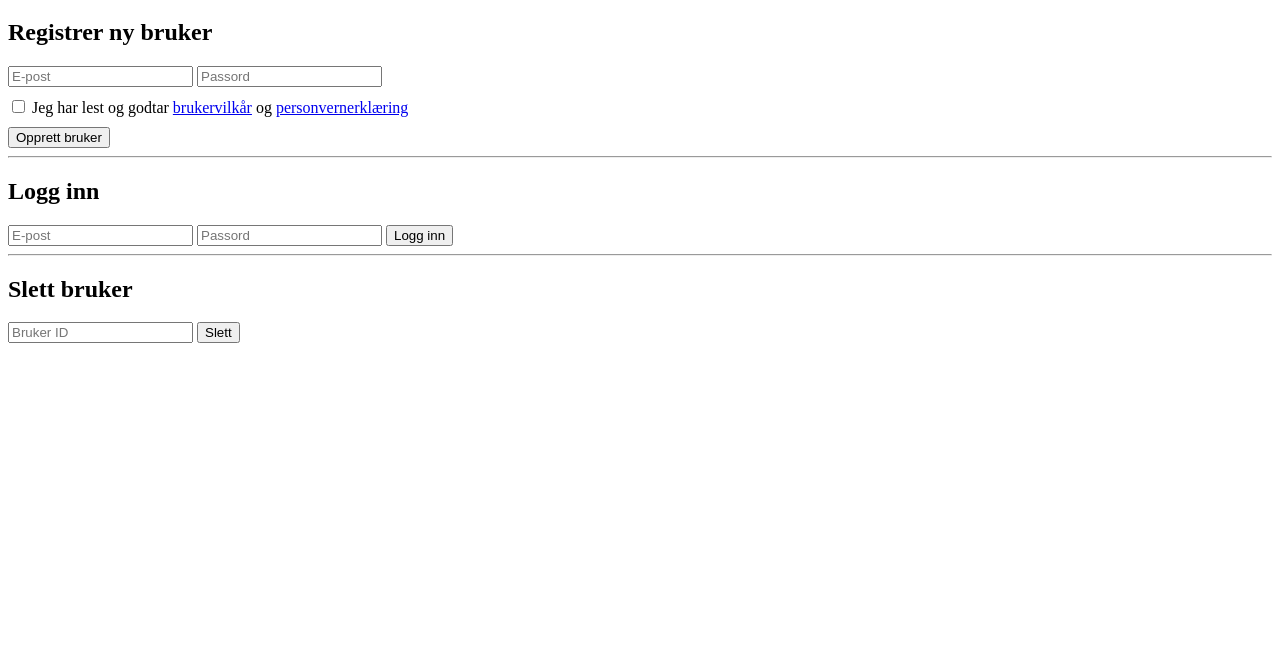
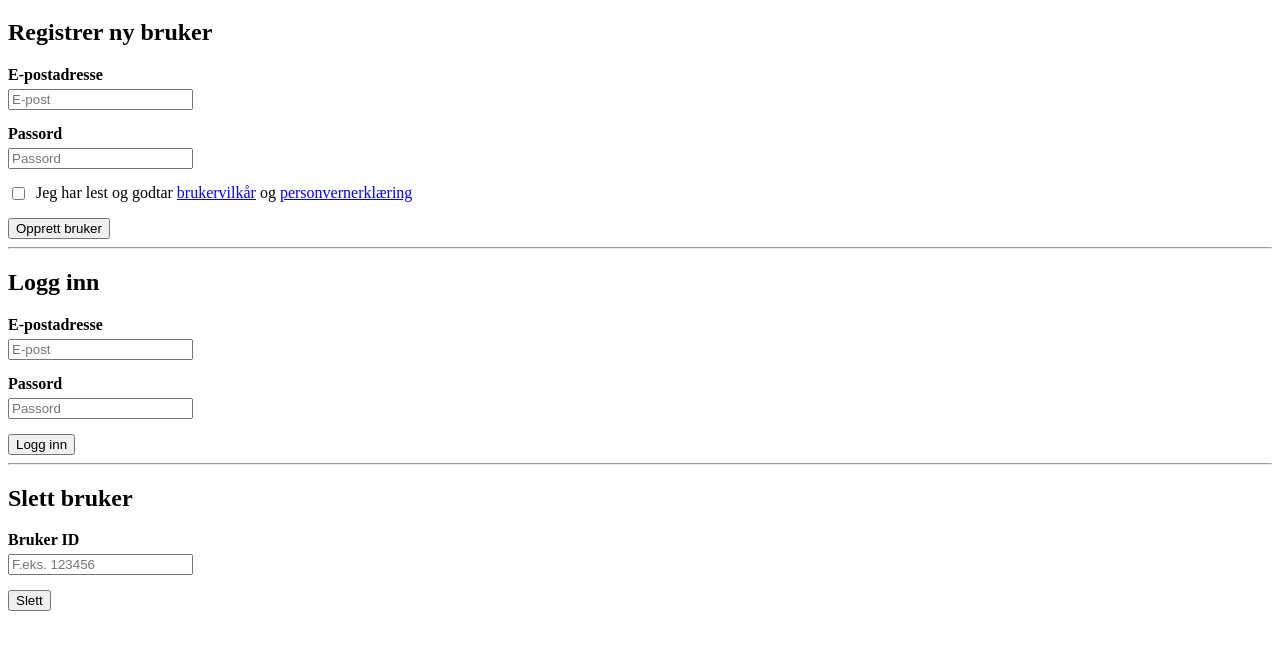
Before and after one commit to STIANSU/Top-movie-list, a website with bundled scripts: page public/index.html in a window 1280 px wide. Shown: the part 61-710 px from the top of the page. Built offline with nearby package versions, Linux system fonts and the light colour scheme.

Commit message:
la til WCAG vennling

```diff
--- a/public/style.css
+++ b/public/style.css
@@ -26,3 +26,30 @@
     font-size: 0.9em;
     color: #777;
 }
+
+
+/* =========================================
+   Styling for Userform.html
+   ========================================= */
+
+.input-group {
+    margin-bottom: 15px;
+}
+
+.input-group label {
+    display: block;
+    margin-bottom: 5px;
+    font-weight: bold;
+}
+
+.checkbox-group {
+    margin: 15px 0;
+    display: flex;
+    align-items: center;
+    gap: 8px;
+}
+
+input:focus, button:focus {
+    outline: 3px solid #ffcc00;
+    outline-offset: 2px;
+}
--- a/public/userform.html
+++ b/public/userform.html
@@ -1,15 +1,25 @@
 <div class="form-container">
     <h2>Registrer ny bruker</h2>
     <form id="registerForm">
+        <div class="input-group">
+            <label for="email">E-postadresse</label>
             <input type="email" id="email" placeholder="E-post" required>
+        </div>
+
+        <div class="input-group">
+            <label for="password">Passord</label>
             <input type="password" id="password" placeholder="Passord" required>
+        </div>
 
-        <label style="display:block; margin: 10px 0;">
-            <input type="checkbox" id="tos" required> Jeg har lest og godtar
+        <div class="checkbox-group">
+            <input type="checkbox" id="tos" required>
+            <label for="tos">
+                Jeg har lest og godtar
                 <a href="/TOS.html" target="_blank">brukervilkår</a>
                 og
                 <a href="/PRIVACY.html" target="_blank">personvernerklæring</a>
             </label>
+        </div>
 
         <button type="submit">Opprett bruker</button>
     </form>
@@ -18,8 +28,16 @@
 
     <h2>Logg inn</h2>
     <form id="loginForm">
+        <div class="input-group">
+            <label for="loginEmail">E-postadresse</label>
             <input type="email" id="loginEmail" placeholder="E-post" required>
+        </div>
+
+        <div class="input-group">
+            <label for="loginPassword">Passord</label>
             <input type="password" id="loginPassword" placeholder="Passord" required>
+        </div>
+
         <button type="submit">Logg inn</button>
     </form>
 
@@ -27,9 +45,13 @@
 
     <h2>Slett bruker</h2>
     <form id="deleteForm">
-        <input type="text" id="deleteId" placeholder="Bruker ID">
+        <div class="input-group">
+            <label for="deleteId">Bruker ID</label>
+            <input type="text" id="deleteId" placeholder="F.eks. 123456" required>
+        </div>
+
         <button type="submit">Slett</button>
     </form>
 
-    <div id="statusMessage"></div>
+    <div id="statusMessage" aria-live="polite" style="margin-top: 15px; font-weight: bold;"></div>
 </div>
```
Lines whose indentation alone changed are shown as unchanged.
